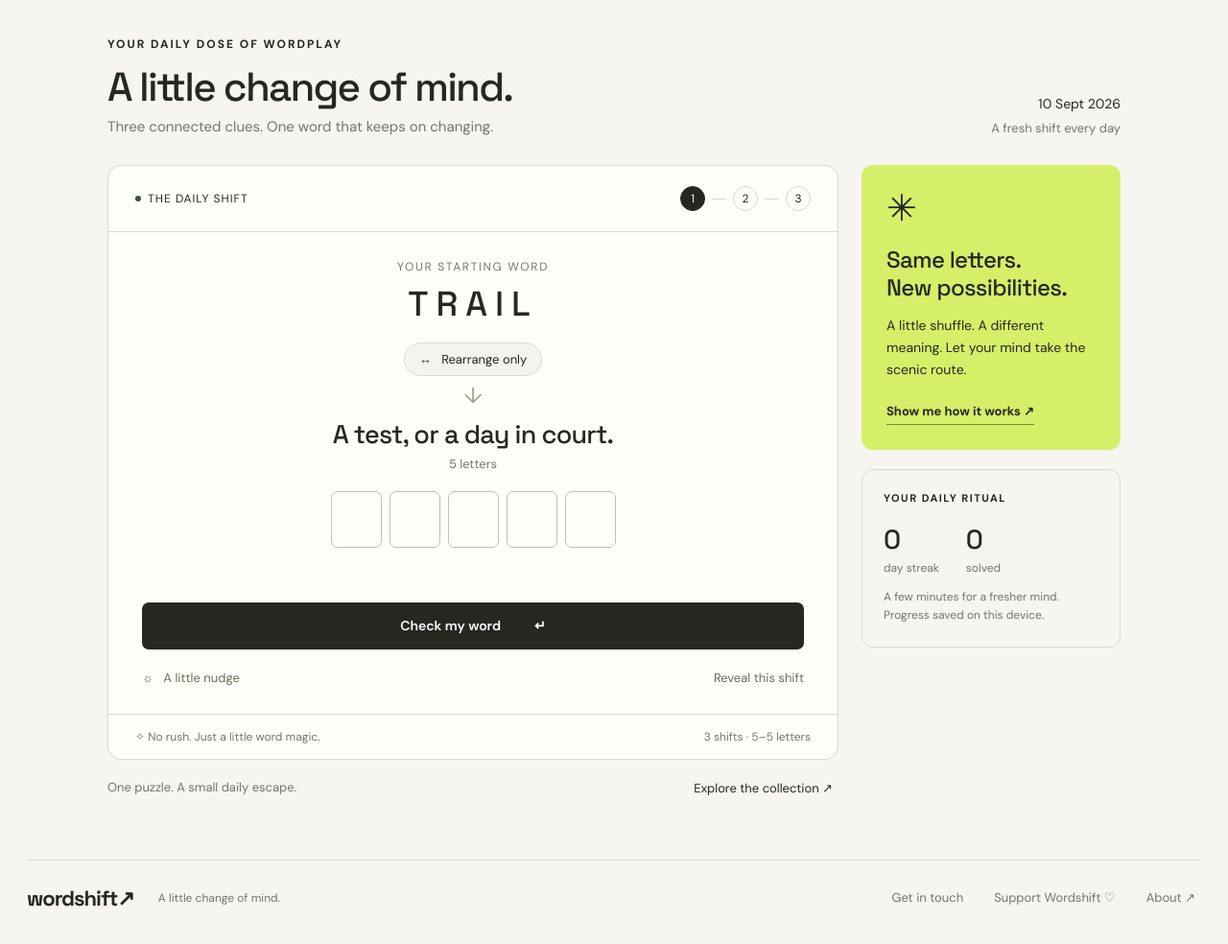
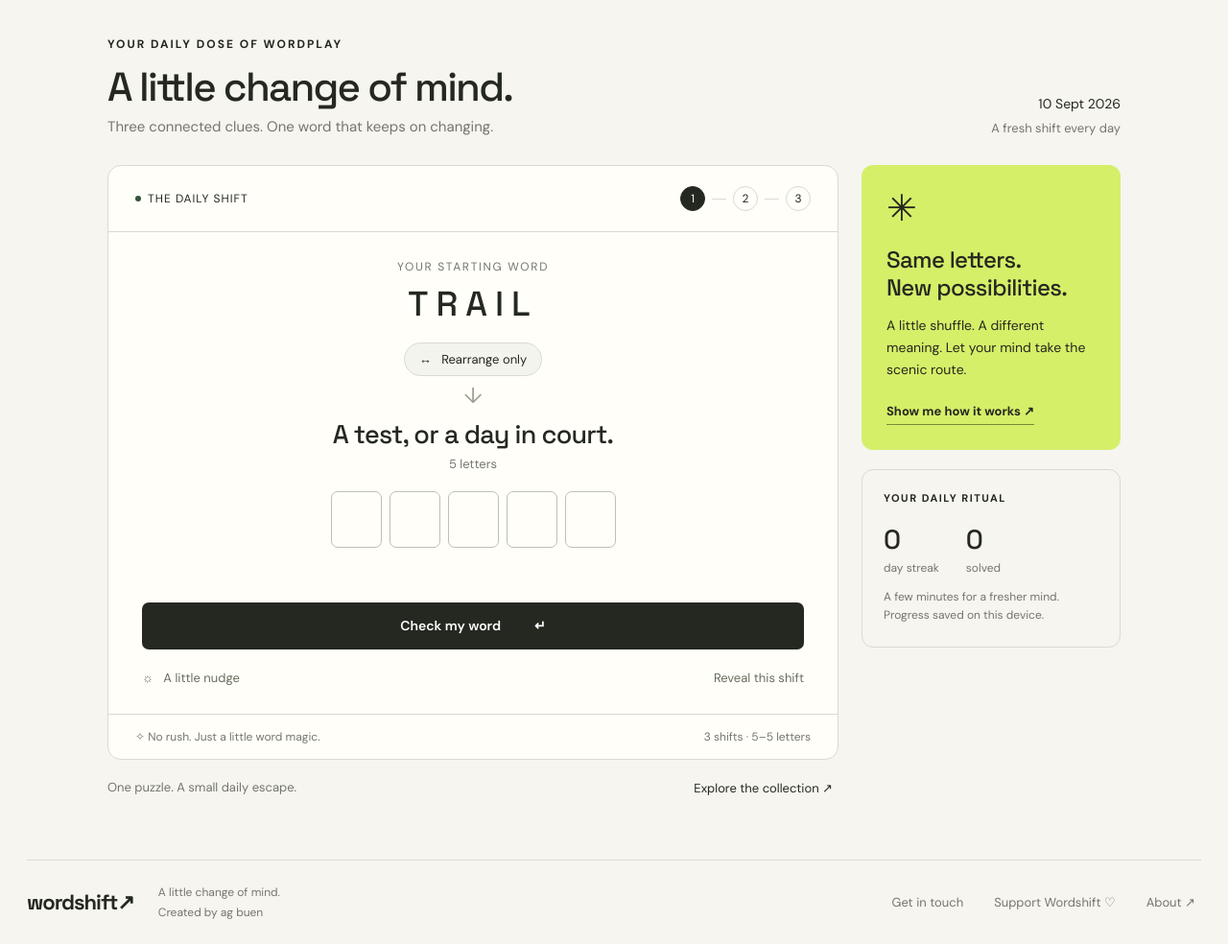
Before and after one commit to agbuenispogi/wordshift-game-2026, a plain HTML site: page dist/index.html in a window 1280 px wide. Shown: the part 106-1090 px from the top of the page at 96% size. Drawn offline with Linux system fonts and the light colour scheme.

Commit message:
Add subtle ag buen creator credit to footer

```diff
--- a/dist/index.html
+++ b/dist/index.html
@@ -1,5 +1,5 @@
 <!doctype html>
 <html lang="en"><head><meta charset="UTF-8"><meta name="viewport" content="width=device-width,initial-scale=1"><meta name="theme-color" content="#f6f5ef"><meta name="description" content="A fresh little word ritual. Add, remove, and rearrange letters to solve three connected clues. Play Wordshift daily or explore the collection."><title>Wordshift — A little change of mind</title><link rel="stylesheet" href="style.css"></head>
 <body><header class="header"><a class="brand" href="#" aria-label="Wordshift home">wordshift<span class="brand-mark">↗</span></a><nav aria-label="Main navigation"><button data-view="daily" class="nav active">Daily shift</button><button data-view="collection" class="nav">The collection</button><button id="how" class="nav">How to play <span>↗</span></button></nav><button class="stats-button" id="stats" aria-label="Your statistics">▥ <span>Your stats</span></button></header>
-<main id="main"></main><footer><a class="brand small" href="#">wordshift↗</a><span>A little change of mind.</span><div class="footer-links"><button id="contact">Get in touch</button><button id="support">Support Wordshift ♡</button><button id="about">About ↗</button></div></footer>
+<main id="main"></main><footer><a class="brand small" href="#">wordshift↗</a><span>A little change of mind.<br><span style="display:inline-block;margin-top:5px">Created by ag buen</span></span><div class="footer-links"><button id="contact">Get in touch</button><button id="support">Support Wordshift ♡</button><button id="about">About ↗</button></div></footer>
 <dialog id="modal"><button id="close" class="close" aria-label="Close dialog">×</button><div id="modal-content"></div></dialog><div id="toast" role="status"></div><script src="contact-config.js"></script><script src="app.js"></script></body></html>
```
